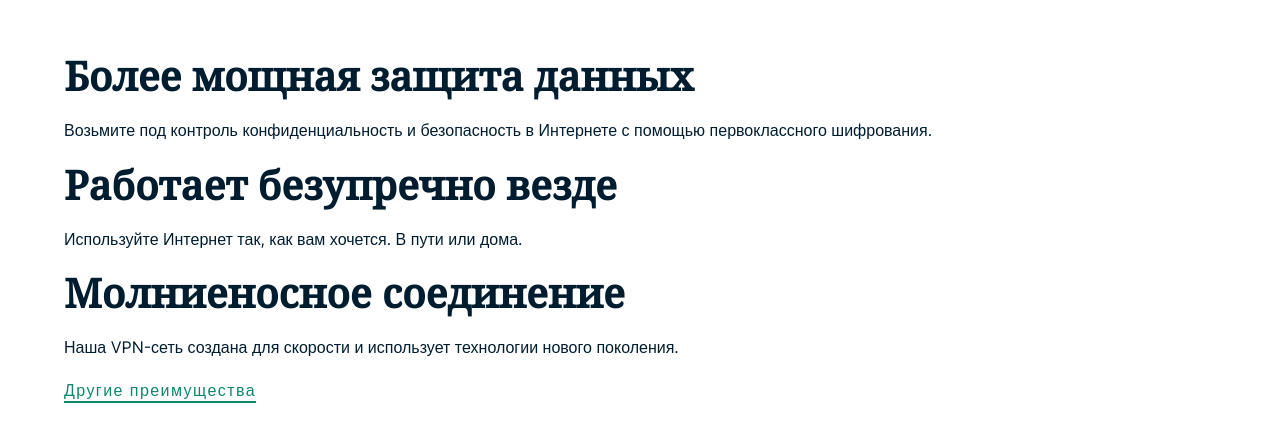
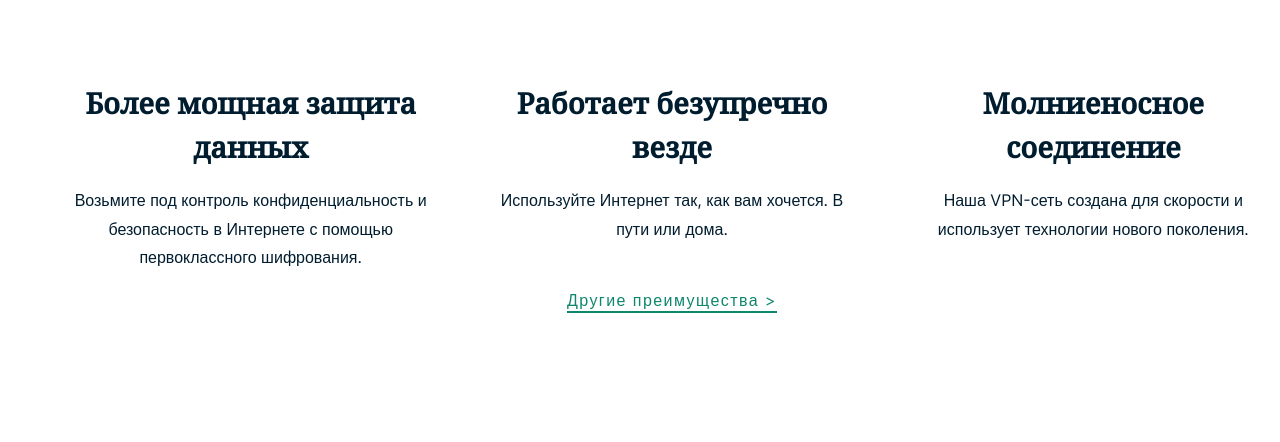
Before and after one commit to lapaweb/expressVPN, a plain HTML site: page index.html in a window 1280 px wide. Shown: the part 3462-3904 px from the top of the page. Drawn offline with Linux system fonts and the light colour scheme; files whose address does not match are found by name.

Commit message:
контент и стили advantage

```diff
--- a/css/main.css
+++ b/css/main.css
@@ -78,6 +78,10 @@ h2 {
   font-size: 2.5rem;
   line-height: 3rem;
 }
+
+/* h3 {
+  font-size: 2rem;
+} */
 
 p {
   line-height: 1.8rem;
@@ -258,3 +262,36 @@ p {
   display: flex;
   gap: 0.5rem;
 }
+
+/* стили секции advantage */
+
+.advantage h3 {
+  font-family: NotoSerifMedium, sans-serif;
+  margin-bottom: auto;
+  font-size: 1.8rem;
+}
+
+.advantage .container {
+  display: flex;
+  gap: 3rem;
+}
+
+.advantage .column {
+  flex: 1;
+  text-align: center;
+}
+
+.advantage .conteiner-link {
+  text-align: center;
+}
+
+.advantage .img {
+  height: auto;
+  width: auto;
+  max-width: 1rem;
+}
+
+.advantage .column__img {
+  max-width: 15rem;
+  /* max-width: 100%; */
+}
--- a/index.html
+++ b/index.html
@@ -143,21 +143,32 @@
     </section>
 
   <section class="section section_main advantage">
+    <div class="container">
       <div class="column">
-      <h2>Более мощная защита данных</h2>
+        <div class="column__img">
+          <!-- <img src="app/image/advantage/security.png" alt=""> -->
+        </div>
+        <h3>Более мощная защита данных</h3>
         <p>Возьмите под контроль конфиденциальность и безопасность в Интернете с помощью первоклассного шифрования.</p>
       </div>
-
       <div class="column">
-      <h2>Работает безупречно везде</h2>
+        <div class="column__img">
+          <!-- <img src="app/image/advantage/anywhere.png" alt=""> -->
+        </div>
+        <h3>Работает безупречно везде</h3>
         <p>Используйте Интернет так, как вам хочется. В пути или дома.</p>
       </div>
-
       <div class="column">
-       <h2>Молниеносное соединение</h2>
+        <div class="column__img">
+          <!-- <img src="app/image/advantage/speeds.png" alt=""> -->
+        </div>
+        <h3>Молниеносное соединение</h3>
         <p>Наша VPN-сеть создана для скорости и использует технологии нового поколения.</p>
       </div>
-    <a href="#" class="link">Другие преимущества</a>
+   </div>
+   <div class="conteiner-link">
+    <a href="#" class="link">Другие преимущества ></a>
+   </div>
   </section>
 
   <section class="section section_accent3 locations">
```
Also changed, not shown: 4 other files. Lines whose indentation alone changed are shown as unchanged.
